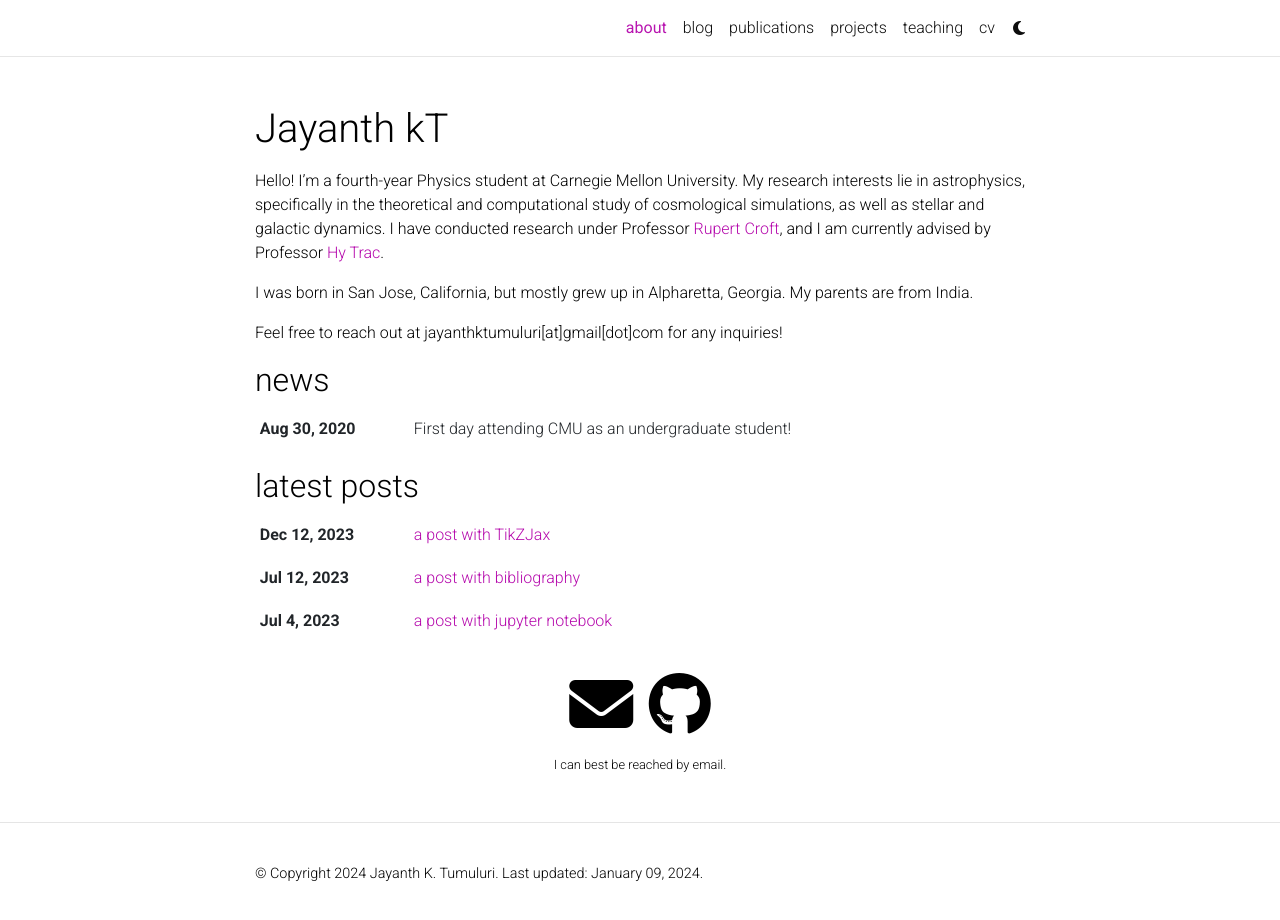
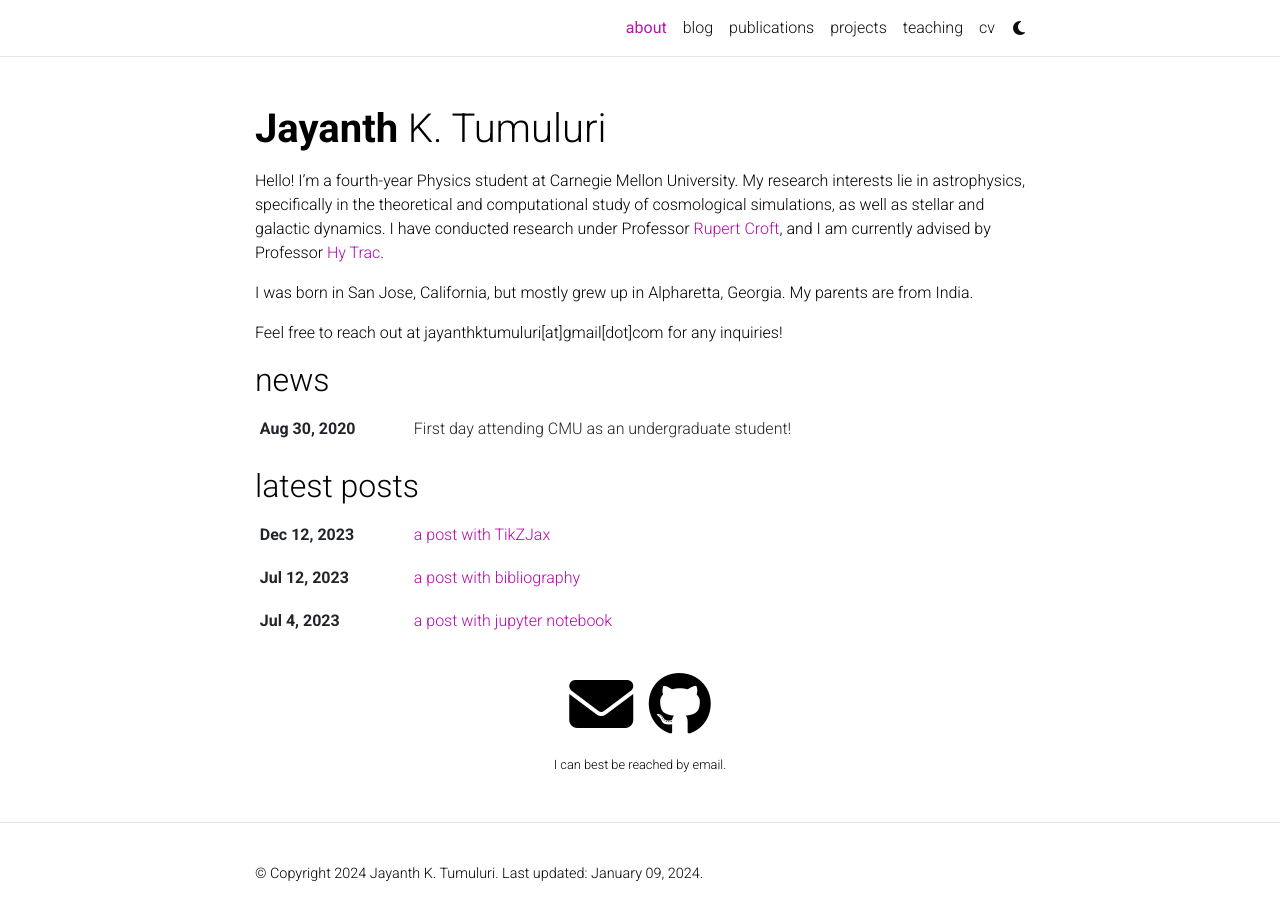
Before and after one commit to jayanthktumuluri/jayanthktumuluri.github.io, a Jekyll site: the page built from _pages/about.md, in a window 1280 px wide and 924 px high. Shown: the top 920 px of the window. Built offline with Jekyll 4.4.1, drawn with Linux system fonts in a browser that asks for light colours; comment, search, counter and statistics services are not loaded; a style sheet for code colours, icons or effects is not loaded.

```diff
--- a/_config.yml
+++ b/_config.yml
@@ -2,7 +2,7 @@
 # Site settings
 # -----------------------------------------------------------------------------
 
-title: Jayanth kT # the website title (if blank, full name will be used instead)
+title: blank # the website title (if blank, full name will be used instead)
 first_name: Jayanth
 middle_name: K.
 last_name: Tumuluri
```
